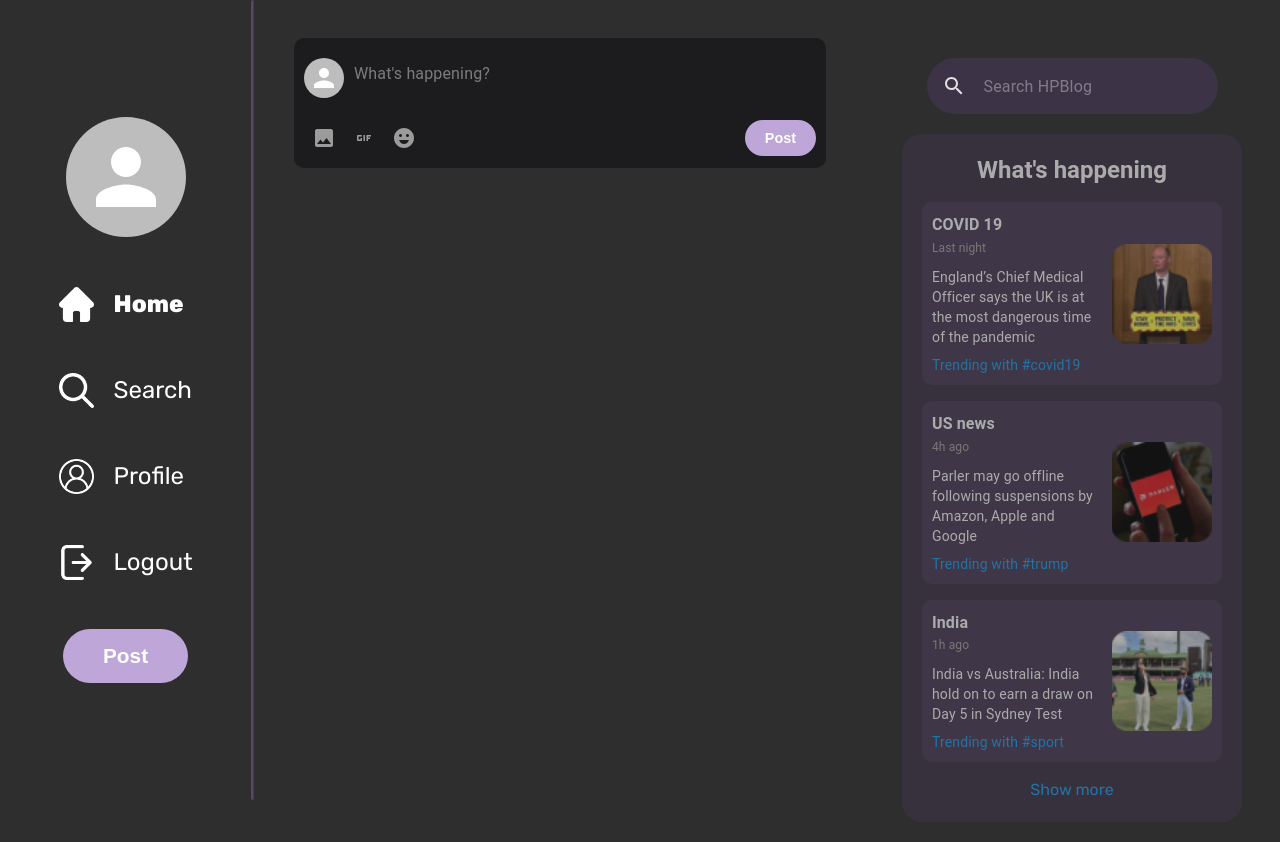
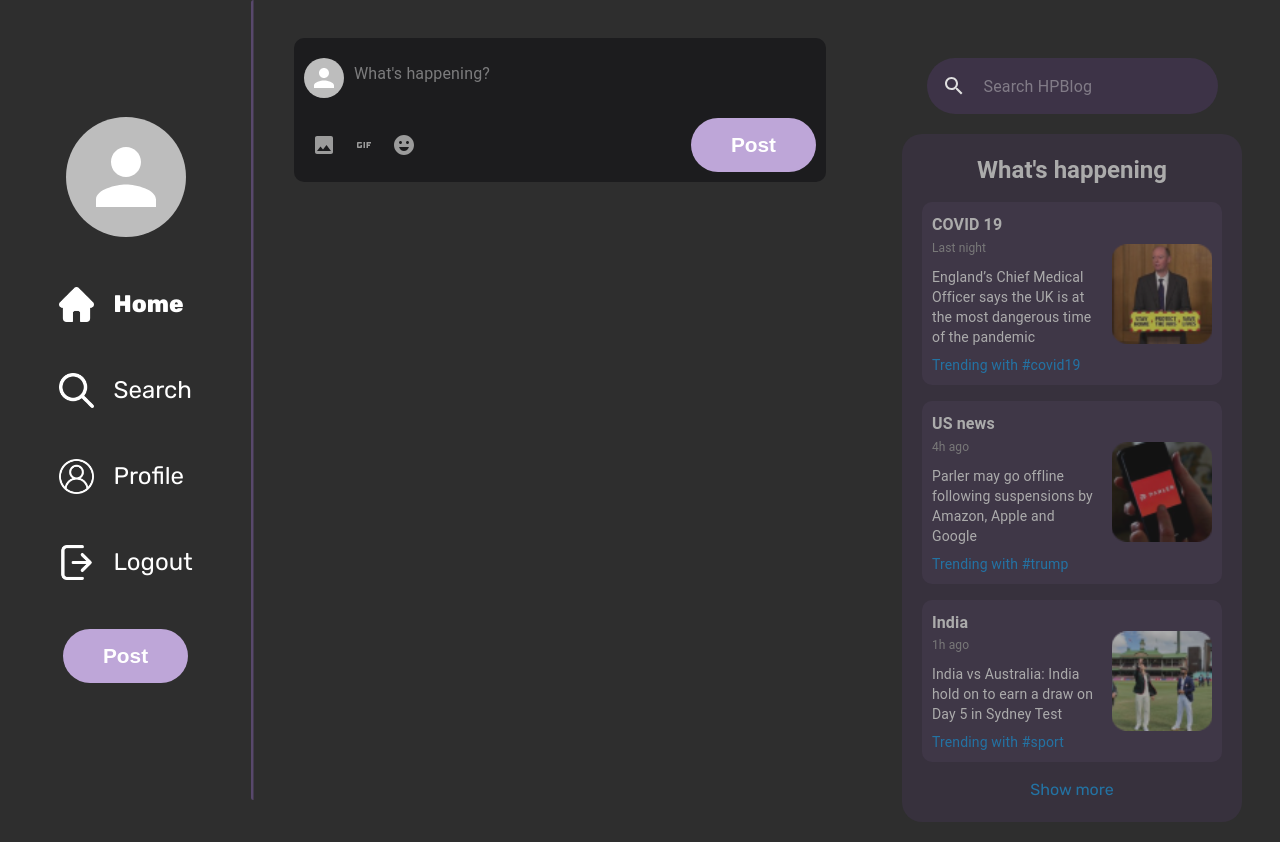
Before and after one commit to HoneyBlog/Frontend, a React (Vite) app in the folder frontend/: page / in a window 1280 px wide. Built offline with nearby package versions, Linux system fonts and the light colour scheme; sample sign-in values are in the browser's storage.

Commit message:
fixed html errors, added logout function

```diff
--- a/frontend/src/App.jsx
+++ b/frontend/src/App.jsx
@@ -1,23 +1,25 @@
 import "./App.css";
-import LoginPage from "./pages/LoginPage/loginPage";
+import LoginPage from "./pages/LoginPage/LoginPage";
 import HomePage from "./pages/HomePage";
 import { BrowserRouter as Router, Route, Routes, Navigate } from 'react-router-dom';
-import { useEffect } from "react";
+import { useEffect } from 'react';
 
 function App() {
-  const user = localStorage.getItem('user') ? JSON.parse(localStorage.getItem('user')) : null;
+  const user = localStorage.getItem('token') ? localStorage.getItem('token') : null;
+
   useEffect(() => {
-      if (user) {
-          console.log(user);
-      }
-  }, [user]);
+    if (user) {
+        console.log(user);
+    }
+}, [user]);
+
 
   return (
     <>
         <Router>
           <Routes>
             <Route path="/login" element={<LoginPage />} />
-            <Route path="/" element={<HomePage />} />
+            <Route path="/" element={user ? <HomePage /> : <Navigate to="/login" />} />
           </Routes>
         </Router>
     </>
--- a/frontend/src/components/Button/Button.jsx
+++ b/frontend/src/components/Button/Button.jsx
@@ -1,9 +1,13 @@
 import React from 'react';
 import { ButtonContainer } from './Button.styled';
 
-const Button = ({ text, paddingUp, paddingRight, fontSize }) => {
+const Button = ({ text, paddingUpDown, paddingRightLeft, fontSize }) => {
   return (
-    <ButtonContainer fontSize={fontSize} paddingUp={paddingUp} paddingRight={paddingRight} >
+    <ButtonContainer
+      $fontSize={fontSize}
+      $paddingUpDown={paddingUpDown}
+      $paddingRightLeft={paddingRightLeft}
+    >
       {text}
     </ButtonContainer>
   );
--- a/frontend/src/components/Button/Button.styled.js
+++ b/frontend/src/components/Button/Button.styled.js
@@ -1,4 +1,5 @@
 import styled from "styled-components";
+
 
 export const ButtonContainer = styled.button`
     background-color: #bea6d8;
@@ -9,10 +10,9 @@
     cursor: pointer;
     transition: 0.2s;
     font-size: ${(props) => props.fontSize || '1.3rem'};
-    padding: ${(props) => props.paddingUp || '15px'} ${(props) => props.paddingRight || '40px'};
+    padding: ${(props) => props.paddingUpDown || '15px'} ${(props) => props.paddingRightLeft || '40px'};
 
-    &:hover
-    {
+    &:hover {
         background-color: #FFFFFF;
         color: #bea6d8;
     }
--- a/frontend/src/components/Header/Header.jsx
+++ b/frontend/src/components/Header/Header.jsx
@@ -6,8 +6,16 @@
 const seachIcon = '../../assets/search.png';
 const profileIcon = '../../assets/user.png';
 const logoutIcon = '../../assets/logout.png';
+import { useNavigate } from 'react-router-dom';
 
 const Header = () => {
+    const navigate = useNavigate();
+    const user = localStorage.getItem('token') ? localStorage.getItem('token') : null;
+
+    const handleLogout = () => {
+        localStorage.removeItem('token');
+        navigate('/login');
+    }
 
     return (
         <FixedHeaderContent>
@@ -28,12 +36,12 @@
                         <IconStyle src={profileIcon} alt="Prpfile" />
                         <NavText>Profile</NavText>
                     </NavItem>
-                    <NavItem to="/login">
+                    <NavItem onClick={handleLogout}>
                         <IconStyle src={logoutIcon} alt="Logout" />
                         <NavText>Logout</NavText>
                     </NavItem>
                 </HeaderItemsContainer>
-                <Button text="Post"></Button>
+                <Button text="Post"  paddingUpDown='15px' paddingRightLeft='40px' fontSize='1.3rem'></Button>
             </HeaderContainer>
             <Line>
                 <line x1="0" y1="0" x2="0" y2="100%" />
--- a/frontend/src/components/Post/Post.jsx
+++ b/frontend/src/components/Post/Post.jsx
@@ -24,11 +24,10 @@
     <div className="post-container">
       <div className="post-row1">
         <Avatar alt="User Avatar" className="post-avatar" />
-        <Typography>
           <TextField
             placeholder="What's happening?"
             multiline
-            rowsMax={4}
+            maxRows={4}
             variant="standard"
             InputProps={{
               disableUnderline: true,
@@ -38,7 +37,7 @@
             value={textFieldValue}
             onChange={(e) => setTextFieldValue(e.target.value)}
           />
-        </Typography>
+
       </div>
       <div className="post-row2">
         <div>
@@ -55,8 +54,7 @@
             <EmojiEmotionsIcon className="post-icon" />
           </IconButton>
         </div>
-        <Button variant="contained" text="Post" fontSize="0.9rem" paddingUp="10px" paddingRight="20px" />
-
+        <Button variant="contained" text="Post" paddingUpDown="10px" paddingRightLeft="20px" fontSize="0.9rem" />
       </div>
       <div className="emoji-picker-container">
         {showEmojiPicker && <EmojiPicker onEmojiClick={handleEmojiClick} />}
```
Also changed, not shown: frontend/src/components/Post/post.styled.css (+0 -69 lines).
